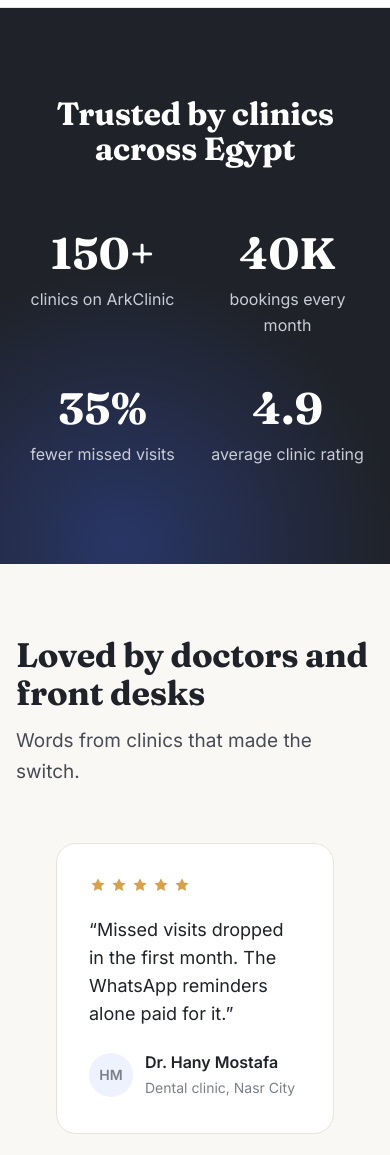
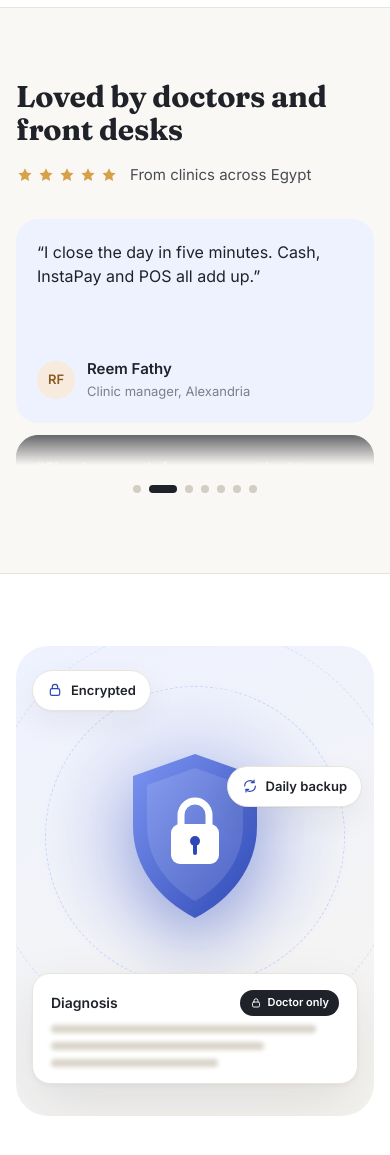
Before and after one commit to daliaroshdyarkdev-alt/arkclinic, a plain HTML site: page index.html in a window 390 px wide. Shown: the part 5239-6394 px from the top of the page. Drawn offline with Linux system fonts and the light colour scheme.

Commit message:
Rotating reviews carousel, remove key numbers section
- Reviews: 7 cards that move one card at a time and loop, with dots
  underneath; on phones the cards rotate upward
- Removed the 'Trusted by clinics across Egypt' numbers section
- README placeholder notes updated

Co-Authored-By: Claude Opus 5.5 <noreply@anthropic.com>

```diff
--- a/assets/css/style.css
+++ b/assets/css/style.css
@@ -254,26 +254,60 @@ html[lang="ar"] .art-money .amount { text-align: end; }
 .toast small { font-size: 12px; color: var(--muted); }
 
 
-/* Numbers */
-.numbers { background: var(--ink); color: #fff; padding: 88px 0; position: relative; overflow: hidden; }
-.numbers::after { content: ""; position: absolute; inset-block-end: -260px; inset-inline-start: -160px; width: 560px; height: 560px; border-radius: 50%; background: radial-gradient(circle, rgba(59,91,219,.35), rgba(59,91,219,0) 70%); }
-.numbers .wrap { position: relative; z-index: 1; }
-.numbers h2 { color: #fff; font-size: clamp(32px, 4vw, 46px); font-weight: 700; text-align: center; margin-bottom: 56px; }
-.stat-grid { display: grid; grid-template-columns: repeat(4, 1fr); gap: 24px; }
-.stat { text-align: center; padding: 8px; }
-.stat strong { display: block; font-family: "Fraunces", Georgia, serif; font-size: clamp(44px, 5vw, 64px); font-weight: 700; line-height: 1; color: #fff; direction: ltr; }
-.stat span { display: block; margin-top: 12px; color: #C9CDD6; font-size: 16px; }
-
-/* Reviews */
-.reviews { display: grid; grid-template-columns: repeat(3, 1fr); gap: 20px; }
-.review { background: var(--surface); border: 1px solid var(--line); border-radius: var(--radius); padding: 32px; display: flex; flex-direction: column; gap: 22px; }
+/* Reviews — 7 cards, rotates one card at a time, with dots */
+.section-tight { padding: 80px 0; }
+.rv-head { display: flex; align-items: flex-end; justify-content: space-between; gap: 16px 40px; flex-wrap: wrap; margin-bottom: 32px; }
+.rv-head h2 { font-size: clamp(30px, 3.4vw, 42px); font-weight: 700; max-width: 18ch; }
+.rv-score { display: flex; align-items: center; gap: 12px; color: var(--ink-2); font-size: 15px; }
 .stars { display: flex; gap: 3px; color: #D7A14B; }
 .stars svg { width: 18px; height: 18px; }
-.review blockquote { margin: 0; font-size: 18px; line-height: 1.55; color: var(--ink); flex: 1; }
-.review .who { display: flex; align-items: center; gap: 12px; }
-.review .avatar { width: 44px; height: 44px; font-size: 15px; }
-.review .who strong { display: block; font-size: 16px; }
-.review .who span { font-size: 14px; color: var(--muted); }
+
+.rv-carousel { --card: 380px; --gap: 16px; --pad: max(24px, calc((100% - var(--wrap)) / 2 + 24px)); }
+.rv-viewport { overflow: hidden; padding: 6px 0 10px; padding-inline-start: var(--pad);
+  -webkit-mask-image: linear-gradient(90deg, transparent 0, #000 var(--pad), #000 calc(100% - 64px), transparent);
+          mask-image: linear-gradient(90deg, transparent 0, #000 var(--pad), #000 calc(100% - 64px), transparent); }
+[dir="rtl"] .rv-viewport {
+  -webkit-mask-image: linear-gradient(270deg, transparent 0, #000 var(--pad), #000 calc(100% - 64px), transparent);
+          mask-image: linear-gradient(270deg, transparent 0, #000 var(--pad), #000 calc(100% - 64px), transparent); }
+.rv-track { display: flex; gap: var(--gap); width: max-content; transition: transform .75s cubic-bezier(.65, 0, .35, 1); will-change: transform; }
+.rv-track.no-anim { transition: none; }
+
+.rv { flex: none; width: var(--card); margin: 0; padding: 24px 26px; border-radius: 22px; border: 1px solid var(--line); background: var(--surface); display: flex; flex-direction: column; justify-content: space-between; gap: 18px; }
+.rv.rv-blue { background: var(--blue-soft); border-color: transparent; }
+.rv.rv-dark { background: var(--ink); border-color: var(--ink); }
+.rv blockquote { margin: 0; font-size: 17px; line-height: 1.5; color: var(--ink); }
+.rv figcaption { display: flex; align-items: center; gap: 12px; }
+.rv .avatar { width: 38px; height: 38px; font-size: 13px; flex: none; }
+.rv b { display: block; font-size: 15px; font-weight: 600; }
+.rv small { display: block; font-size: 13px; color: var(--muted); }
+.rv.rv-dark blockquote, .rv.rv-dark b { color: #fff; }
+.rv.rv-dark small { color: #AEB3BD; }
+.rv.rv-dark .avatar { background: rgba(255,255,255,.12); color: #fff; }
+
+/* Dots under the cards */
+.rv-dots { display: flex; justify-content: center; gap: 2px; margin-top: 22px; }
+.rv-dots button { height: 24px; padding: 0 3px; border: 0; background: none; cursor: pointer; display: grid; place-items: center; }
+.rv-dots button::before { content: ""; display: block; width: 8px; height: 8px; border-radius: 999px; background: #D3CEC4; transition: width .35s ease, background .35s ease; }
+.rv-dots button.on::before { width: 28px; background: var(--ink); }
+.rv-dots button:hover::before { background: #A9A397; }
+.rv-dots button.on:hover::before { background: var(--ink); }
+.rv-dots button:focus-visible { outline: 2px solid var(--blue); outline-offset: 2px; border-radius: 8px; }
+
+/* Phones: one card at a time, rotating upward */
+@media (max-width: 720px) {
+  .section-tight { padding: 64px 0; }
+  .rv-carousel { --gap: 12px; }
+  .rv-viewport { padding: 0 16px; height: 246px;
+    -webkit-mask-image: linear-gradient(180deg, #000 0, #000 calc(100% - 44px), transparent);
+            mask-image: linear-gradient(180deg, #000 0, #000 calc(100% - 44px), transparent); }
+  [dir="rtl"] .rv-viewport {
+    -webkit-mask-image: linear-gradient(180deg, #000 0, #000 calc(100% - 44px), transparent);
+            mask-image: linear-gradient(180deg, #000 0, #000 calc(100% - 44px), transparent); }
+  .rv-track { flex-direction: column; width: auto; }
+  .rv { width: auto; height: 204px; padding: 20px; }
+  .rv blockquote { font-size: 16px; }
+  .rv-dots { margin-top: 12px; }
+}
 
 /* Pricing */
 .plans { display: grid; grid-template-columns: repeat(3, 1fr); gap: 20px; align-items: stretch; }
@@ -540,11 +574,10 @@ html[dir="rtl"] .switch input:checked + span::before { transform: translateX(-20
   .hero p { max-width: 40ch; }
   .hero-art { max-width: 560px; width: 100%; }
   .scene { max-width: 620px; }
-  .features, .reviews { grid-template-columns: 1fr 1fr; }
+  .features { grid-template-columns: 1fr 1fr; }
   .plans { grid-template-columns: 1fr; max-width: 520px; margin-inline: auto; }
   .plan.featured { transform: none; }
   .demo-grid { grid-template-columns: 1fr; }
-  .stat-grid { grid-template-columns: 1fr 1fr; gap: 40px 24px; }
   .grid-2 { grid-template-columns: 1fr; }
   .kpis { grid-template-columns: 1fr 1fr; }
   .app { grid-template-columns: 88px 1fr; }
@@ -600,11 +633,10 @@ html[dir="rtl"] .switch input:checked + span::before { transform: translateX(-20
   .donut::before { inset: 11px; }
   .section { padding: 72px 0; }
   .section-head { margin-bottom: 40px; }
-  .features, .reviews { grid-template-columns: 1fr; }
+  .features { grid-template-columns: 1fr; }
   .form-grid { grid-template-columns: 1fr; }
   .card { padding: 26px 20px; }
   .cta-band { padding-bottom: 72px; }
-  .stat-grid { gap: 32px 12px; }
 
   /* App on phones: sidebar becomes a bottom tab bar */
   .app { grid-template-columns: 1fr; }
--- a/assets/js/main.js
+++ b/assets/js/main.js
@@ -77,6 +77,70 @@
     });
   });
 
+  // Reviews carousel: moves one whole card at a time and keeps looping.
+  // Dots underneath show the current review. On phones (≤720px) cards rotate upward.
+  document.querySelectorAll('[data-carousel]').forEach(function (box) {
+    var track = box.querySelector('.rv-track');
+    var dotsBox = box.querySelector('.rv-dots');
+    var cards = Array.prototype.slice.call(track.children);
+    var total = cards.length;
+    if (total < 2) return;
+
+    // Copies of the first cards at the end make the loop seamless
+    cards.slice(0, 3).forEach(function (c) {
+      var copy = c.cloneNode(true);
+      copy.setAttribute('aria-hidden', 'true');
+      track.appendChild(copy);
+    });
+
+    var vertical = window.matchMedia('(max-width: 720px)');
+    var index = 0, timer = null, DELAY = 3500;
+
+    var dots = cards.map(function (c, i) {
+      var b = document.createElement('button');
+      b.type = 'button';
+      b.setAttribute('aria-label', 'Review ' + (i + 1));
+      b.addEventListener('click', function () { go(i); start(); });
+      dotsBox.appendChild(b);
+      return b;
+    });
+
+    function stepSize() {
+      var a = track.children[0].getBoundingClientRect();
+      var b = track.children[1].getBoundingClientRect();
+      return vertical.matches ? b.top - a.top : b.left - a.left; // negative in Arabic, so it moves the other way
+    }
+    function place(animate) {
+      track.classList.toggle('no-anim', !animate);
+      var d = -index * stepSize();
+      track.style.transform = vertical.matches ? 'translateY(' + d + 'px)' : 'translateX(' + d + 'px)';
+      dots.forEach(function (b, i) {
+        var on = i === index % total;
+        b.classList.toggle('on', on);
+        b.setAttribute('aria-current', on ? 'true' : 'false');
+      });
+    }
+    function go(i) { index = i; place(true); }
+    function next() { go(index + 1); }
+
+    // After sliding onto the copy of the first card, jump back to the real one invisibly
+    track.addEventListener('transitionend', function () {
+      if (index >= total) { index -= total; place(false); void track.offsetWidth; }
+    });
+
+    function stop() { if (timer) clearInterval(timer); timer = null; }
+    function start() { stop(); timer = setInterval(next, DELAY); }
+
+    // Pause while a mouse is over the reviews (not on touch screens)
+    box.addEventListener('pointerenter', function (e) { if (e.pointerType === 'mouse') stop(); });
+    box.addEventListener('pointerleave', function (e) { if (e.pointerType === 'mouse') start(); });
+    document.addEventListener('visibilitychange', function () { if (document.hidden) stop(); else start(); });
+    window.addEventListener('resize', function () { if (index >= total) index -= total; place(false); });
+
+    place(false);
+    start();
+  });
+
   // Header border on scroll
   if (header) {
     var onScroll = function () { header.classList.toggle('scrolled', window.scrollY > 8); };
--- a/index.html
+++ b/index.html
@@ -9,8 +9,8 @@
   <link rel="preconnect" href="https://fonts.googleapis.com">
   <link rel="preconnect" href="https://fonts.gstatic.com" crossorigin>
   <link href="https://fonts.googleapis.com/css2?family=Fraunces:opsz,wght@9..144,600;9..144,700&family=IBM+Plex+Sans+Arabic:wght@400;500;600;700&family=Inter:wght@400;500;600&family=Poppins:wght@400;500&display=swap" rel="stylesheet">
-  <link rel="stylesheet" href="assets/css/style.css?v=18">
-  <script src="assets/js/main.js?v=2" defer></script>
+  <link rel="stylesheet" href="assets/css/style.css?v=22">
+  <script src="assets/js/main.js?v=3" defer></script>
 </head>
 <body>
 
@@ -389,43 +389,48 @@
   </div>
 </section>
 
-<!-- ================= Key numbers ================= -->
-<section class="numbers" aria-label="Key numbers">
+<!-- ================= Reviews (7 cards, rotates one at a time) ================= -->
+<section class="section section-tight" id="reviews">
   <div class="wrap">
-    <h2 data-ar="عيادات في كل مصر تثق بنا">Trusted by clinics across Egypt</h2>
-    <div class="stat-grid">
-      <div class="stat"><strong>150+</strong><span data-ar="عيادة تستخدم آرك كلينك">clinics on ArkClinic</span></div>
-      <div class="stat"><strong>40K</strong><span data-ar="حجز كل شهر">bookings every month</span></div>
-      <div class="stat"><strong>35%</strong><span data-ar="غياب أقل للمرضى">fewer missed visits</span></div>
-      <div class="stat"><strong>4.9</strong><span data-ar="متوسط تقييم العملاء">average clinic rating</span></div>
+    <div class="rv-head">
+      <h2 data-ar="يحبه الأطباء وفريق الاستقبال">Loved by doctors and front desks</h2>
+      <div class="rv-score"><span class="stars" aria-label="5 stars"><svg viewBox="0 0 24 24" fill="currentColor"><path d="M12 3l2.7 5.6 6.1.9-4.4 4.3 1 6.1L12 17l-5.4 2.9 1-6.1-4.4-4.3 6.1-.9z"/></svg><svg viewBox="0 0 24 24" fill="currentColor"><path d="M12 3l2.7 5.6 6.1.9-4.4 4.3 1 6.1L12 17l-5.4 2.9 1-6.1-4.4-4.3 6.1-.9z"/></svg><svg viewBox="0 0 24 24" fill="currentColor"><path d="M12 3l2.7 5.6 6.1.9-4.4 4.3 1 6.1L12 17l-5.4 2.9 1-6.1-4.4-4.3 6.1-.9z"/></svg><svg viewBox="0 0 24 24" fill="currentColor"><path d="M12 3l2.7 5.6 6.1.9-4.4 4.3 1 6.1L12 17l-5.4 2.9 1-6.1-4.4-4.3 6.1-.9z"/></svg><svg viewBox="0 0 24 24" fill="currentColor"><path d="M12 3l2.7 5.6 6.1.9-4.4 4.3 1 6.1L12 17l-5.4 2.9 1-6.1-4.4-4.3 6.1-.9z"/></svg></span><span data-ar="من عيادات في كل مصر">From clinics across Egypt</span></div>
     </div>
   </div>
-</section>
-
-<!-- ================= Reviews ================= -->
-<section class="section" id="reviews">
-  <div class="wrap">
-    <div class="section-head">
-      <h2 data-ar="يحبه الأطباء وفريق الاستقبال">Loved by doctors and front desks</h2>
-      <p data-ar="كلمات من عيادات انتقلت إلى آرك كلينك.">Words from clinics that made the switch.</p>
-    </div>
-    <div class="reviews">
-      <figure class="review">
-        <div class="stars" aria-label="5 stars"><svg viewBox="0 0 24 24" fill="currentColor"><path d="M12 3l2.7 5.6 6.1.9-4.4 4.3 1 6.1L12 17l-5.4 2.9 1-6.1-4.4-4.3 6.1-.9z"/></svg><svg viewBox="0 0 24 24" fill="currentColor"><path d="M12 3l2.7 5.6 6.1.9-4.4 4.3 1 6.1L12 17l-5.4 2.9 1-6.1-4.4-4.3 6.1-.9z"/></svg><svg viewBox="0 0 24 24" fill="currentColor"><path d="M12 3l2.7 5.6 6.1.9-4.4 4.3 1 6.1L12 17l-5.4 2.9 1-6.1-4.4-4.3 6.1-.9z"/></svg><svg viewBox="0 0 24 24" fill="currentColor"><path d="M12 3l2.7 5.6 6.1.9-4.4 4.3 1 6.1L12 17l-5.4 2.9 1-6.1-4.4-4.3 6.1-.9z"/></svg><svg viewBox="0 0 24 24" fill="currentColor"><path d="M12 3l2.7 5.6 6.1.9-4.4 4.3 1 6.1L12 17l-5.4 2.9 1-6.1-4.4-4.3 6.1-.9z"/></svg></div>
+  <div class="rv-carousel" data-carousel aria-roledescription="carousel" aria-label="Reviews">
+    <div class="rv-viewport">
+      <div class="rv-track">
+          <figure class="rv rv-white">
             <blockquote data-ar="«قلّ الغياب من أول شهر. تذكيرات واتساب وحدها تستاهل الاشتراك.»">“Missed visits dropped in the first month. The WhatsApp reminders alone paid for it.”</blockquote>
-        <figcaption class="who"><span class="avatar">HM</span><div><strong data-ar="د. هاني مصطفى">Dr. Hany Mostafa</strong><span data-ar="عيادة أسنان، مدينة نصر">Dental clinic, Nasr City</span></div></figcaption>
+            <figcaption><span class="avatar ">HM</span><span><b data-ar="د. هاني مصطفى">Dr. Hany Mostafa</b><small data-ar="عيادة أسنان، مدينة نصر">Dental clinic, Nasr City</small></span></figcaption>
           </figure>
-      <figure class="review">
-        <div class="stars" aria-label="5 stars"><svg viewBox="0 0 24 24" fill="currentColor"><path d="M12 3l2.7 5.6 6.1.9-4.4 4.3 1 6.1L12 17l-5.4 2.9 1-6.1-4.4-4.3 6.1-.9z"/></svg><svg viewBox="0 0 24 24" fill="currentColor"><path d="M12 3l2.7 5.6 6.1.9-4.4 4.3 1 6.1L12 17l-5.4 2.9 1-6.1-4.4-4.3 6.1-.9z"/></svg><svg viewBox="0 0 24 24" fill="currentColor"><path d="M12 3l2.7 5.6 6.1.9-4.4 4.3 1 6.1L12 17l-5.4 2.9 1-6.1-4.4-4.3 6.1-.9z"/></svg><svg viewBox="0 0 24 24" fill="currentColor"><path d="M12 3l2.7 5.6 6.1.9-4.4 4.3 1 6.1L12 17l-5.4 2.9 1-6.1-4.4-4.3 6.1-.9z"/></svg><svg viewBox="0 0 24 24" fill="currentColor"><path d="M12 3l2.7 5.6 6.1.9-4.4 4.3 1 6.1L12 17l-5.4 2.9 1-6.1-4.4-4.3 6.1-.9z"/></svg></div>
+          <figure class="rv rv-blue">
             <blockquote data-ar="«بقفل اليوم في خمس دقايق. النقدي وإنستاباي والـPOS كله مظبوط.»">“I close the day in five minutes. Cash, InstaPay and POS all add up.”</blockquote>
-        <figcaption class="who"><span class="avatar a2">RF</span><div><strong data-ar="ريم فتحي">Reem Fathy</strong><span data-ar="مديرة عيادة، الإسكندرية">Clinic manager, Alexandria</span></div></figcaption>
+            <figcaption><span class="avatar a2">RF</span><span><b data-ar="ريم فتحي">Reem Fathy</b><small data-ar="مديرة عيادة، الإسكندرية">Clinic manager, Alexandria</small></span></figcaption>
           </figure>
-      <figure class="review">
-        <div class="stars" aria-label="5 stars"><svg viewBox="0 0 24 24" fill="currentColor"><path d="M12 3l2.7 5.6 6.1.9-4.4 4.3 1 6.1L12 17l-5.4 2.9 1-6.1-4.4-4.3 6.1-.9z"/></svg><svg viewBox="0 0 24 24" fill="currentColor"><path d="M12 3l2.7 5.6 6.1.9-4.4 4.3 1 6.1L12 17l-5.4 2.9 1-6.1-4.4-4.3 6.1-.9z"/></svg><svg viewBox="0 0 24 24" fill="currentColor"><path d="M12 3l2.7 5.6 6.1.9-4.4 4.3 1 6.1L12 17l-5.4 2.9 1-6.1-4.4-4.3 6.1-.9z"/></svg><svg viewBox="0 0 24 24" fill="currentColor"><path d="M12 3l2.7 5.6 6.1.9-4.4 4.3 1 6.1L12 17l-5.4 2.9 1-6.1-4.4-4.3 6.1-.9z"/></svg><svg viewBox="0 0 24 24" fill="currentColor"><path d="M12 3l2.7 5.6 6.1.9-4.4 4.3 1 6.1L12 17l-5.4 2.9 1-6.1-4.4-4.3 6.1-.9z"/></svg></div>
+          <figure class="rv rv-dark">
             <blockquote data-ar="«سهل لدرجة إن موظفة الاستقبال اشتغلت عليه من أول يوم. هادي ونضيف وسريع.»">“Simple enough for our receptionist on day one. Calm, clean and fast.”</blockquote>
-        <figcaption class="who"><span class="avatar a3">SE</span><div><strong data-ar="د. سارة السيد">Dr. Sara El-Sayed</strong><span data-ar="عيادة أطفال، المنصورة">Pediatric clinic, Mansoura</span></div></figcaption>
+            <figcaption><span class="avatar a3">SE</span><span><b data-ar="د. سارة السيد">Dr. Sara El-Sayed</b><small data-ar="عيادة أطفال، المنصورة">Pediatric clinic, Mansoura</small></span></figcaption>
+          </figure>
+          <figure class="rv rv-white">
+            <blockquote data-ar="«المرضى بيحبوا تأكيد واتساب. التليفون بيرن أقل وصالة الانتظار أهدى.»">“Patients love the WhatsApp confirmations. The phone rings less and the waiting room is calmer.”</blockquote>
+            <figcaption><span class="avatar a4">MA</span><span><b data-ar="د. محمد عادل">Dr. Mohamed Adel</b><small data-ar="عيادة جلدية، الجيزة">Dermatology clinic, Giza</small></span></figcaption>
+          </figure>
+          <figure class="rv rv-blue">
+            <blockquote data-ar="«متابعات الحمل كانت في كشاكيل. دلوقتي كل أسبوع بنقرة واحدة.»">“Pregnancy follow-ups used to live in notebooks. Now every week is one click away.”</blockquote>
+            <figcaption><span class="avatar ">HS</span><span><b data-ar="د. هبة سمير">Dr. Heba Samir</b><small data-ar="عيادة نساء وتوليد، مصر الجديدة">OB/GYN clinic, Heliopolis</small></span></figcaption>
+          </figure>
+          <figure class="rv rv-dark">
+            <blockquote data-ar="«نقل شيت الإكسل القديم خد يوم واحد. الفريق عمل كل حاجة.»">“Moving our old Excel sheet took one day. The team did it all for us.”</blockquote>
+            <figcaption><span class="avatar a2">AN</span><span><b data-ar="أحمد نبيل">Ahmed Nabil</b><small data-ar="صاحب عيادة، طنطا">Clinic owner, Tanta</small></span></figcaption>
+          </figure>
+          <figure class="rv rv-white">
+            <blockquote data-ar="«بشوف دخل اليوم على موبايلي بعد شغل المستشفى. راحة بال حقيقية.»">“I see today’s income on my phone after my hospital shift. Real peace of mind.”</blockquote>
+            <figcaption><span class="avatar a3">KF</span><span><b data-ar="د. كريم فؤاد">Dr. Karim Fouad</b><small data-ar="عيادة عظام، أسيوط">Orthopedic clinic, Assiut</small></span></figcaption>
           </figure>
       </div>
+    </div>
+    <div class="rv-dots" aria-label="Choose a review"></div>
   </div>
 </section>
 
```
Also changed, not shown: dashboard.html (+2 -2 lines), finance.html (+2 -2 lines), login.html (+2 -2 lines), setup.html (+2 -2 lines), signup.html (+2 -2 lines), thanks.html (+2 -2 lines), 1 other file. Lines whose indentation alone changed are shown as unchanged.
